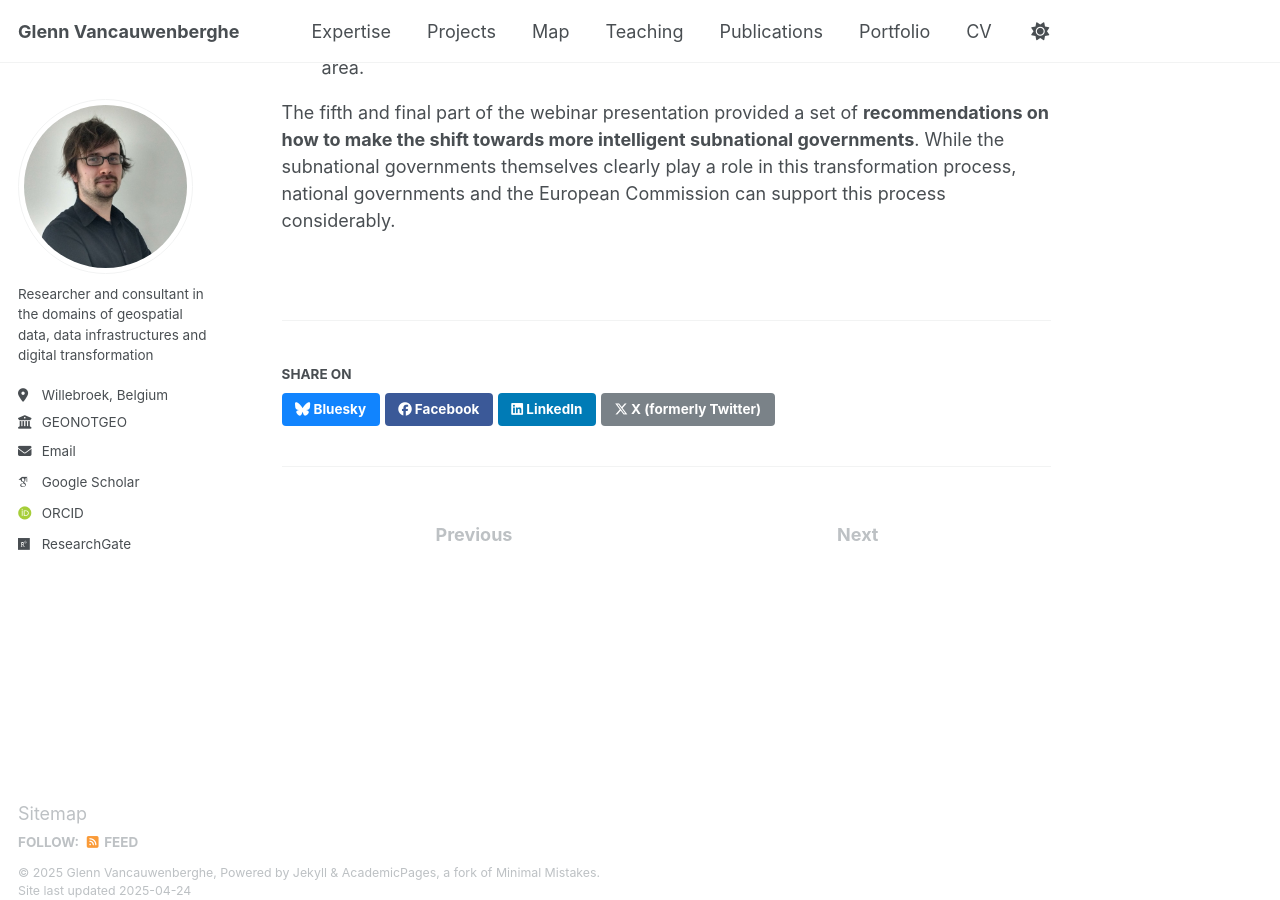
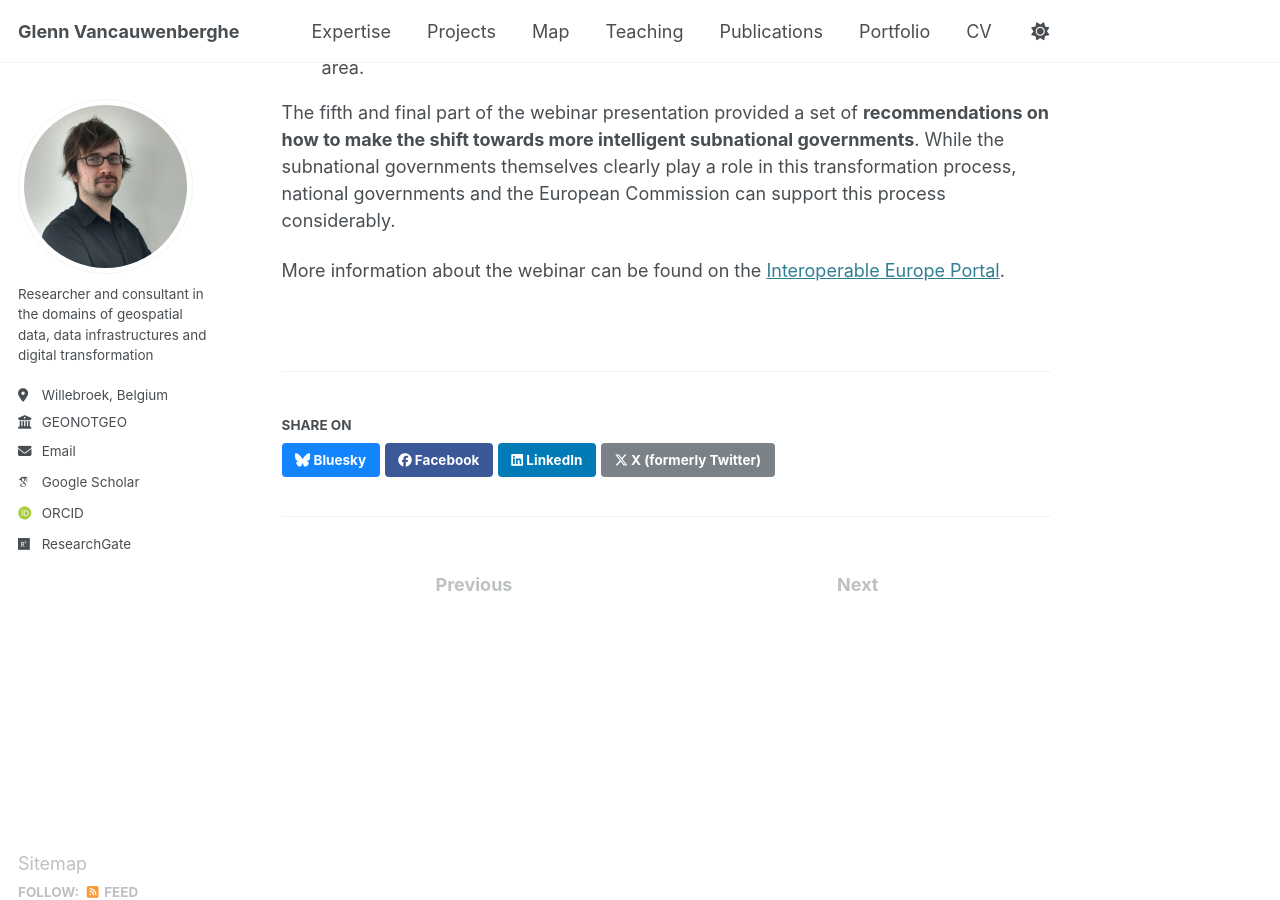
Before and after one commit to GVancauwenberghe/gvancauwenberghe.github.io, a Jekyll site: the page built from _teaching/teaching-11.md, in a window 1280 px wide and 900 px high, scrolled down 2108 px. Built offline with Jekyll 4.4.1, drawn with Linux system fonts in a browser that asks for light colours; some web fonts are replaced.

Commit message:
Update teaching-11.md

```diff
--- a/_teaching/teaching-11.md
+++ b/_teaching/teaching-11.md
@@ -31,3 +31,5 @@ In the fourth part of the presentation, **three cases were presented in which lo
 * The IIsac-Watts smart energy solution in France illustrated how location intelligence is critical to improving the "quality of Life citizens and the competitiveness of a rural area.
 
 The fifth and final part of the webinar presentation provided a set of **recommendations on how to make the shift towards more intelligent subnational governments**. While the subnational governments themselves clearly play a role in this transformation process, national governments and the European Commission can support this process considerably.
+
+More information about the webinar can be found on the [Interoperable Europe Portal](https://interoperable-europe.ec.europa.eu/collection/elise-european-location-interoperability-solutions-e-government/document/presentation-location-intelligence-cities-and-regions-preparing-ground-smart-places-future).
```
